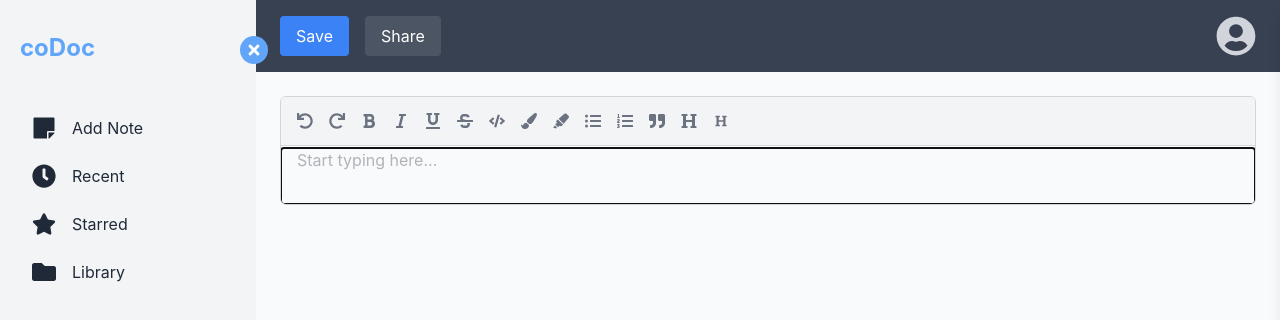
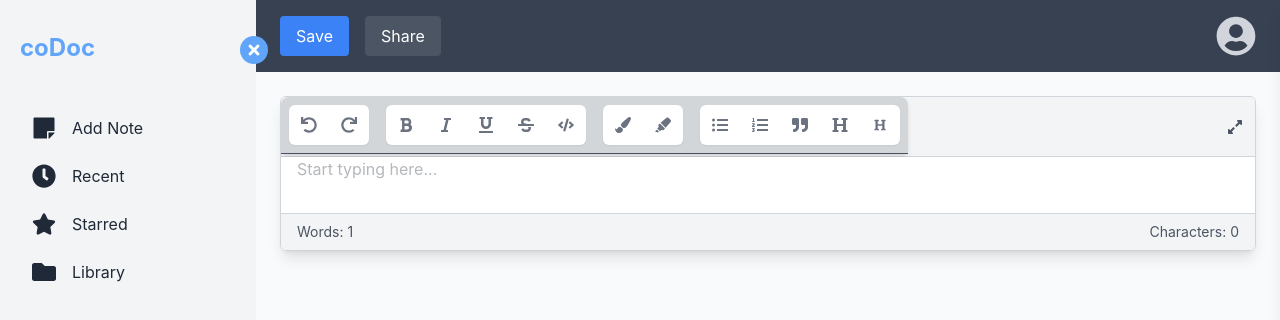
Before and after one commit to meetbeddy/coDoc-frontend, a React (Vite) app: page / in a window 1280 px wide. Shown: the top 320 px of the page. Built offline with nearby package versions, Linux system fonts and the light colour scheme.

Commit message:
UI improvement for text area and toolbar

```diff
--- a/src/components/editor/Index.tsx
+++ b/src/components/editor/Index.tsx
@@ -1,24 +1,70 @@
 import React, { useState } from 'react';
-import { Slate, Editable } from 'slate-react';
+import { Slate, Editable, } from 'slate-react';
 import { Toolbar } from '../editor/ToolBar';
 import { useEditorConfig } from '../../hooks/useEditorConfig';
+import { FaExpandAlt, FaCompressAlt } from 'react-icons/fa';
+import { CustomText, CustomElement } from '../../types/editorTypes';
+import { Text, Element as SlateElement } from 'slate';
 
+
+
+type CustomDescendant = CustomElement | CustomText;
 
 const RichTextEditor: React.FC = () => {
     const { editor, renderElement, renderLeaf, initialValue, handleKeyDown } = useEditorConfig();
-    const [value, setValue] = useState(initialValue);
+    const [value, setValue] = useState<CustomDescendant[]>(initialValue);
+    const [isFullScreen, setIsFullScreen] = useState(false);
+
+    const toggleFullScreen = () => {
+        setIsFullScreen(!isFullScreen);
+    };
+
+    const getWordCount = (nodes: CustomDescendant[]): number => {
+        return nodes.reduce((count, node) => {
+            if (Text.isText(node)) {
+                return count + node.text.split(/\s+/).length;
+            } else if (SlateElement.isElement(node)) {
+                return count + getWordCount(node.children);
+            }
+            return count;
+        }, 0);
+    };
+
+    const getCharacterCount = (nodes: CustomDescendant[]): number => {
+        return nodes.reduce((count, node) => {
+            if (Text.isText(node)) {
+                return count + node.text.length;
+            } else if (SlateElement.isElement(node)) {
+                return count + getCharacterCount(node.children);
+            }
+            return count;
+        }, 0);
+    };
 
     return (
+        <div className={`transition-all duration-300 ease-in-out ${isFullScreen ? 'fixed inset-0 z-50 bg-white' : 'relative'}`}>
             <Slate editor={editor} initialValue={value} onChange={newValue => setValue(newValue)}>
-            <div className="border border-gray-300 rounded-md overflow-hidden">
+                <div className={`flex flex-col h-full border border-gray-300 rounded-md overflow-hidden shadow-lg ${isFullScreen ? 'h-screen' : 'h-[600px]'}`}>
+                    {/* Toolbar*/}
+                    <div className="flex justify-between items-center bg-gray-100 border-b border-gray-300">
                         <Toolbar />
+                        <button
+                            onClick={toggleFullScreen}
+                            className="p-2 m-1 text-gray-600 hover:text-blue-500 transition-colors duration-200"
+                        >
+                            {isFullScreen ? <FaCompressAlt /> : <FaExpandAlt />}
+                        </button>
+                    </div>
+
+                    {/* Text area */}
+                    <div className="flex-1 overflow-auto bg-white">
                         <Editable
                             renderElement={renderElement}
                             renderLeaf={renderLeaf}
                             placeholder="Start typing here..."
                             spellCheck
                             autoFocus
-                    className="min-h-[200px] p-4"
+                            className="w-full h-full p-4 focus:outline-none"
                             onKeyDown={(event) => {
                                 if (event.key === 'Tab') {
                                     event.preventDefault();
@@ -28,7 +74,19 @@ const RichTextEditor: React.FC = () => {
                             }}
                         />
                     </div>
+
+                    {/* Status bar */}
+                    <div className="flex justify-between items-center px-4 py-2 bg-gray-100 border-t border-gray-300 text-sm text-gray-600">
+                        <div>
+                            Words: {getWordCount(value)}
+                        </div>
+                        <div>
+                            Characters: {getCharacterCount(value)}
+                        </div>
+                    </div>
+                </div>
             </Slate>
+        </div>
     );
 };
 
--- a/src/components/editor/ToolBar.tsx
+++ b/src/components/editor/ToolBar.tsx
@@ -7,19 +7,49 @@ export const Toolbar: React.FC<{ children?: React.ReactNode }> = ({ children })
   const [activePicker, setActivePicker] = useState<string | null>(null);
 
   return (
-    <div className="flex flex-wrap p-2 mb-0.5 bg-gray-100 border-b border-gray-300">
+    <div className="flex flex-wrap p-2 mb-0.5 bg-secondary border-b border-primary rounded-t-lg shadow-md">
+      {/* History Buttons Group */}
+      <div className="flex items-center space-x-2 bg-white p-1 rounded-md shadow-sm">
         {HISTORY_BUTTONS.map((button) => (
           <HistoryButton key={button.format} {...button} />
         ))}
+      </div>
+
+      {/* Divider */}
+      <div className="mx-2 w-px bg-gray-400 h-full" />
+
+      {/* Mark Buttons Group */}
+      <div className="flex items-center space-x-2 bg-white p-1 rounded-md shadow-sm">
         {MARK_BUTTONS.map((button) => (
           <MarkButton key={button.format} {...button} />
         ))}
+      </div>
+
+      {/* Divider */}
+      <div className="mx-2 w-px bg-gray-400 h-full" />
+
+      {/* Color Buttons Group */}
+      <div className="flex items-center space-x-2 bg-white p-1 rounded-md shadow-sm">
         {COLOR_BUTTONS.map((button) => (
-        <ColorButton key={button.format} activePicker={activePicker} setActivePicker={setActivePicker}  {...button} />
+          <ColorButton
+            key={button.format}
+            activePicker={activePicker}
+            setActivePicker={setActivePicker}
+            {...button}
+          />
         ))}
+      </div>
+
+      {/* Divider */}
+      <div className="mx-2 w-px bg-gray-400 h-full" />
+
+      {/* Block Buttons Group */}
+      <div className="flex items-center space-x-2 bg-white p-1 rounded-md shadow-sm">
         {BLOCK_BUTTONS.map((button) => (
           <BlockButton key={button.format} {...button} />
         ))}
+      </div>
+
       {children}
     </div>
   );
```
Lines whose indentation alone changed are shown as unchanged.
